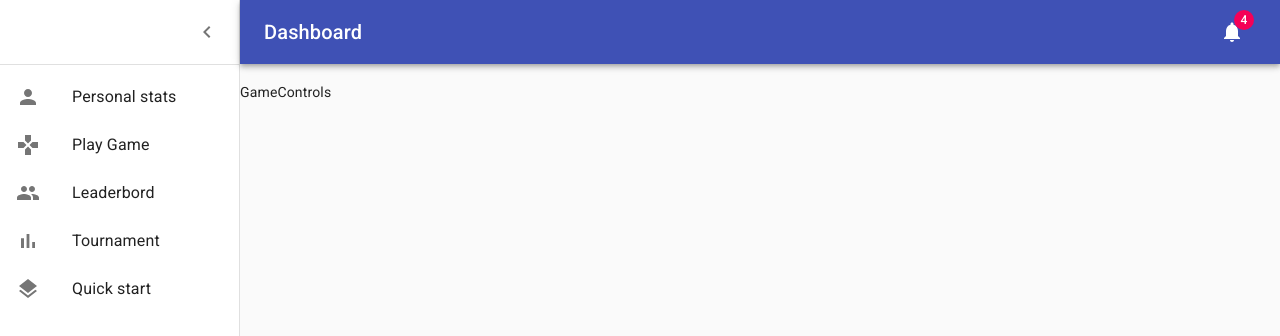
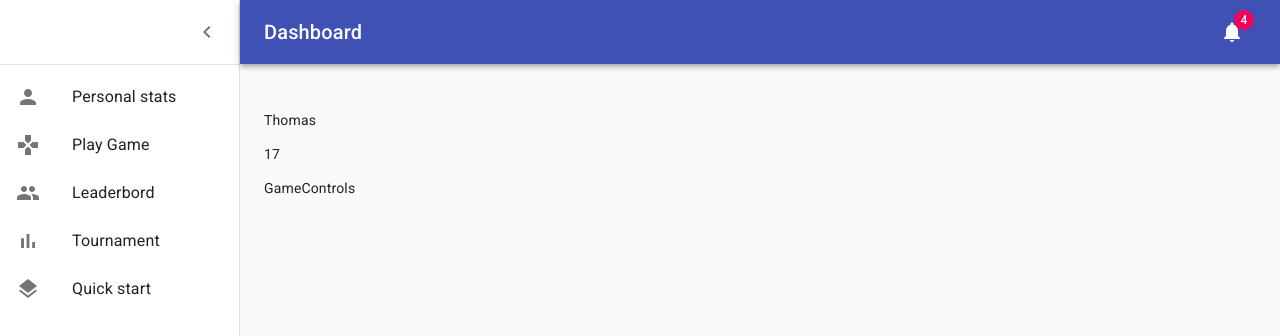
Before and after one commit to Thomas-Schuddinck/stage-darts, a React (Create React App) app in the folder frontend/: page /game in a window 1280 px wide. Shown: the top 336 px of the page. Built offline with nearby package versions, Linux system fonts and the light colour scheme.

Commit message:
center content container

```diff
--- a/frontend/src/components/Navigation/Toolbar/MyToolbar.tsx
+++ b/frontend/src/components/Navigation/Toolbar/MyToolbar.tsx
@@ -155,7 +155,10 @@
 
       </Drawer>
       <main className={classes.content}>
+        <div className={classes.appBarSpacer} />
+        <Container maxWidth="lg" className={classes.container}>
           {props.children}
+        </Container>
       </main>
 
     </div>
```
